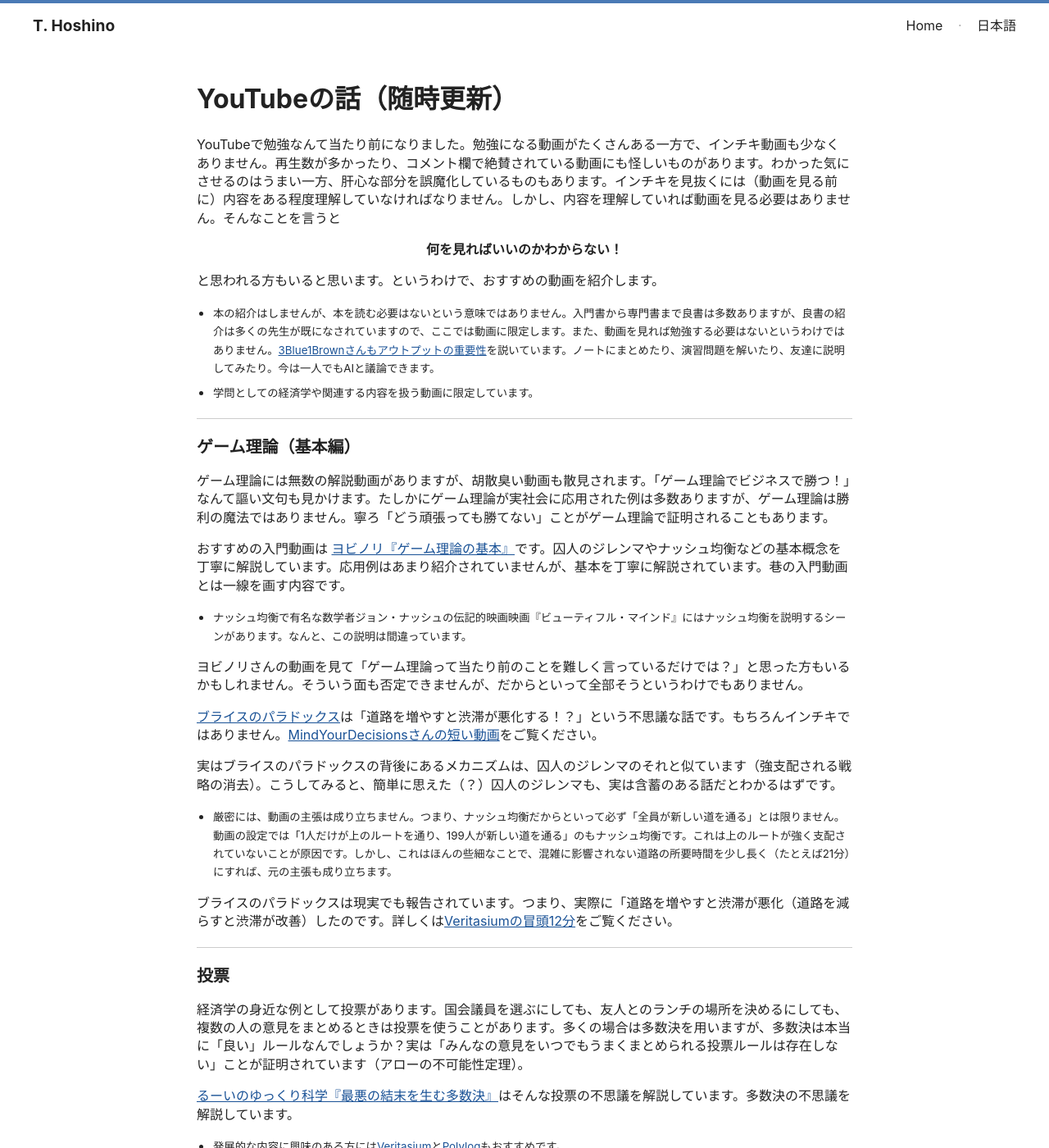
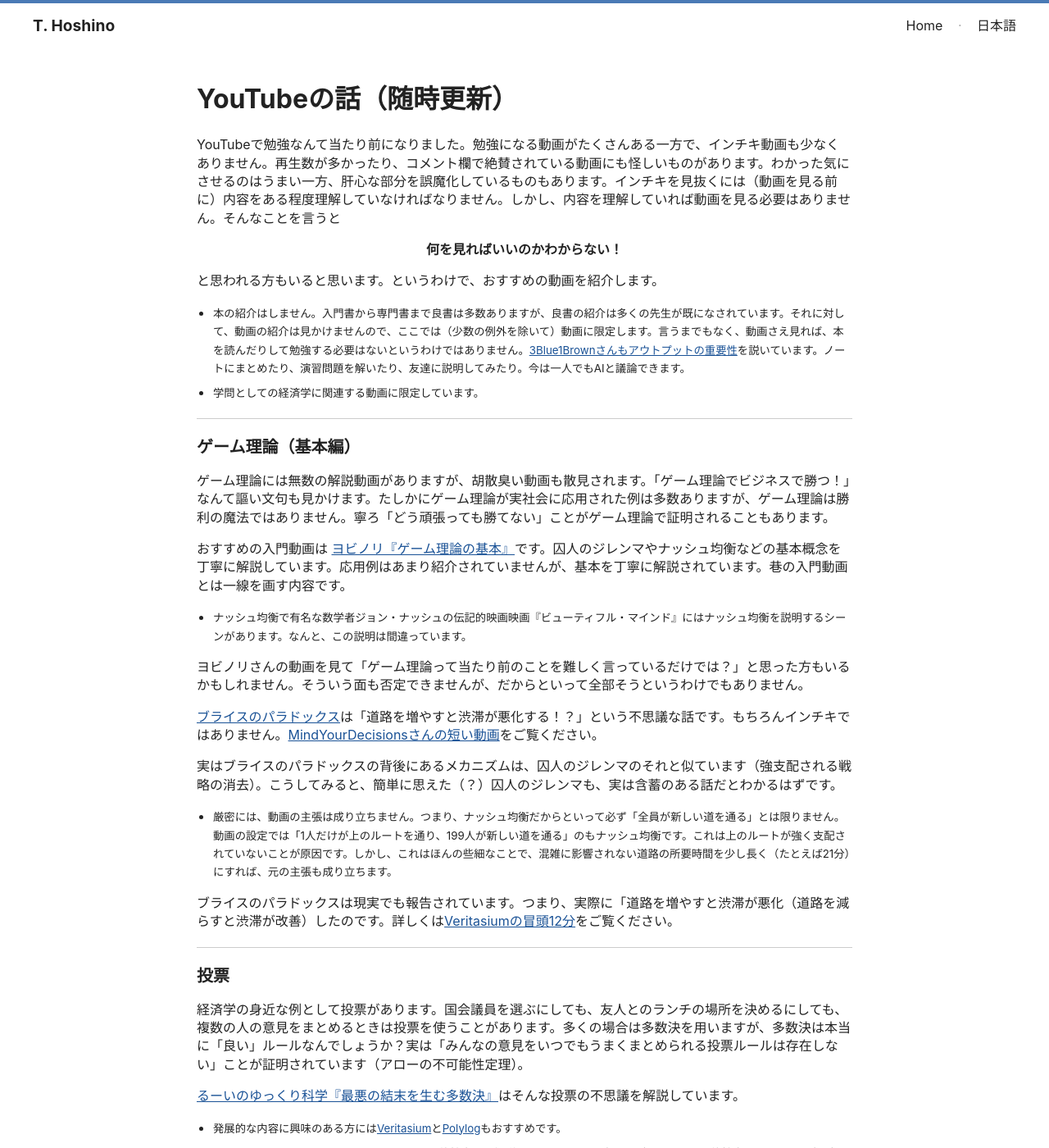
Before and after one commit to tetsuyahoshino137/tetsuyahoshino137.github.io, a Jekyll site: the page built from posts/youtube.md, in a window 1280 px wide and 1400 px high. Shown: the whole window at 82% size. Built offline with Jekyll 4.4.1, drawn with Linux system fonts in a browser that asks for light colours; some of the changed lines change nothing that is shown; some of the changed text lies outside the part shown.

Commit message:
Update youtube.md

```diff
--- a/posts/youtube.md
+++ b/posts/youtube.md
@@ -12,17 +12,22 @@
 
 と思われる方もいると思います。というわけで、おすすめの動画を紹介します。
 
-- <small>本の紹介はしませんが、本を読む必要はないという意味ではありません。入門書から専門書まで良書は多数ありますが、良書の紹介は多くの先生が既になされていますので、ここでは動画に限定します。また、動画を見れば勉強する必要はないというわけではありません。[3Blue1Brownさんもアウトプットの重要性](https://www.3blue1brown.com/blog/recommendations)を説いています。ノートにまとめたり、演習問題を解いたり、友達に説明してみたり。今は一人でもAIと議論できます。</small>
-- <small>学問としての経済学や関連する内容を扱う動画に限定しています。</small>
+- <small>本の紹介はしません。入門書から専門書まで良書は多数ありますが、良書の紹介は多くの先生が既になされています。それに対して、動画の紹介は見かけませんので、ここでは（少数の例外を除いて）動画に限定します。言うまでもなく、動画さえ見れば、本を読んだりして勉強する必要はないというわけではありません。[3Blue1Brownさんもアウトプットの重要性](https://www.3blue1brown.com/blog/recommendations)を説いています。ノートにまとめたり、演習問題を解いたり、友達に説明してみたり。今は一人でもAIと議論できます。</small>
+- <small>学問としての経済学に関連する動画に限定しています。</small>
 
 ---
 
 <!--
 ## 経済学全般
 
-経済学に関連するテーマはYouTubeには、
+YouTubeには、経済に関連する動画は数多く投稿されています。
 
-計画的陳腐化
+#### モノは「壊れるように」作られている!?
+
+企業は「意図的に製品の寿命を短く設計して、消費者に製品の買い替えを促す」なんて都市伝説のような話を耳にしたことがあるかもしれません。昔は、ソニータイマーなんて言葉まであったようです。これは、ソニー製品は保証期間終了直後に故障が頻発することを揶揄した都市伝説です。ソニーなど個々のメーカーについての真偽はさておき、企業は「わざと」壊れる製品を本当に作るんでしょうか？たしかに、同じ製品をずっと使われるよりも何度も買い替えてもらった方が企業は儲かりますから、あり得ない話ではなさそうです。しかし、競合他社がそんなことをしている間に自社だけ長く使える製品を売ってしまえば、大儲けすることができます。こう考えれば、わざと壊れる製品を作るなんてあり得なさそうです。
+
+わざと壊れる製品を製造・販売することを、経済学では<b>計画的陳腐化</b>といいます。[Veritasium『モノは「壊れるように」作られている!?』](https://youtu.be/3OMxVd3bIKg)は計画的陳腐化に関する動画です。結果から言えば、計画的陳腐化は存在します –– 少なくとも存在していました。動画でも説明されているように大企業たちが談合して
+（つまり秘密裏に）
 
 ---
 -->
@@ -52,7 +57,7 @@
 
 経済学の身近な例として投票があります。国会議員を選ぶにしても、友人とのランチの場所を決めるにしても、複数の人の意見をまとめるときは投票を使うことがあります。多くの場合は多数決を用いますが、多数決は本当に「良い」ルールなんでしょうか？実は「みんなの意見をいつでもうまくまとめられる投票ルールは存在しない」ことが証明されています（アローの不可能性定理）。
 
-[るーいのゆっくり科学『最悪の結末を生む多数決』](https://www.youtube.com/watch?v=Q7peHBx0MwY)はそんな投票の不思議を解説しています。多数決の不思議を解説しています。
+[るーいのゆっくり科学『最悪の結末を生む多数決』](https://www.youtube.com/watch?v=Q7peHBx0MwY)はそんな投票の不思議を解説しています。
 
 - <small>発展的な内容に興味のある方には[Veritasium](https://youtu.be/qf7ws2DF-zk)と[Polylog](https://youtu.be/rbVoEjS6Q1Q)もおすすめです。</small>
 - <small>[Physics for the Birds](https://youtu.be/v5ev-RAg7Xs)はチチルニスキーの不可能性定理を解説しています。この定理は（アローの不可能性定理とは別の設定で）やはり「みんなの意見をいつでもうまくまとめられる投票ルールは存在しない」ことを示しています。興味深いことにこの証明では[メビウスの帯](https://ja.wikipedia.org/wiki/%E3%83%A1%E3%83%93%E3%82%A6%E3%82%B9%E3%81%AE%E5%B8%AF)が重要な役割を果たします。トポロジーの面白い応用です。</small>
@@ -128,7 +133,7 @@
 
 ## 研究発表
 
-私自身、研究発表や授業が上手いわけではないことは百も承知ですが、そんな人こそ何とかしようと色々調べているものです。というわけで、個人的に参考にしているものをいくつかご紹介します。
+私自身、研究発表が上手いわけではないことは百も承知ですが、そんな人こそ何とかしようと色々調べているものです。個人的に参考にしているものをいくつかご紹介します。
 
 [河東『セミナーの準備のしかたについて』](https://www.ms.u-tokyo.ac.jp/~yasuyuki/sem.htm)は動画ではありませんが、触れないわけにはいきません。河東先生は数学者でいらっしゃいますが、心構えは同じであるはず（べき）です。王道にして至高、まずはここから。
 
@@ -152,7 +157,7 @@
 
 [Ufolium](https://www.youtube.com/@Ufolium)さんは日本語版3Blue1Brownの中の人が運営するチャンネルです。
 
-- <small>有料配信サイトではより多くの内容を公開されています。</small>
+- <small>有料配信サイトではより多くの内容を配信されています。</small>
 
 [Veritasium](https://www.youtube.com/@veritasium)さんは科学に関する様々なトピックの動画を投稿されています。
 
```
